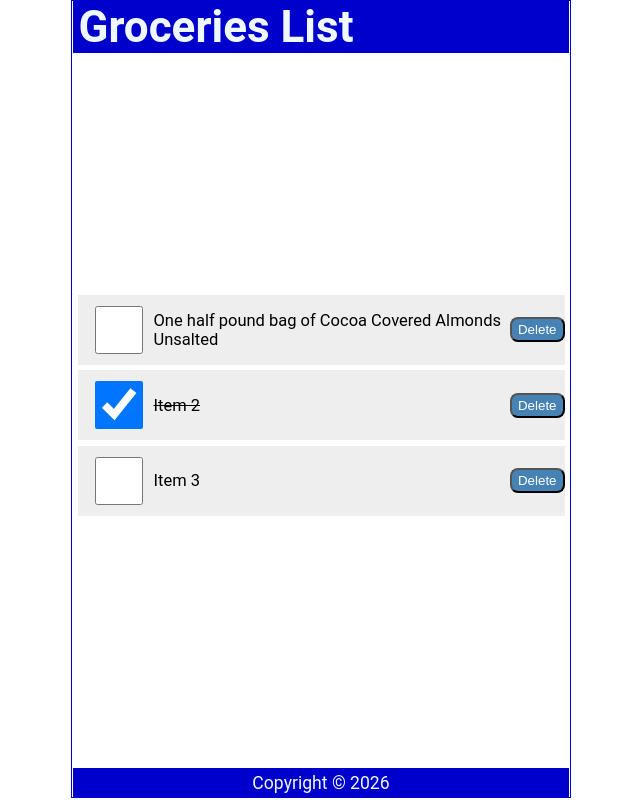
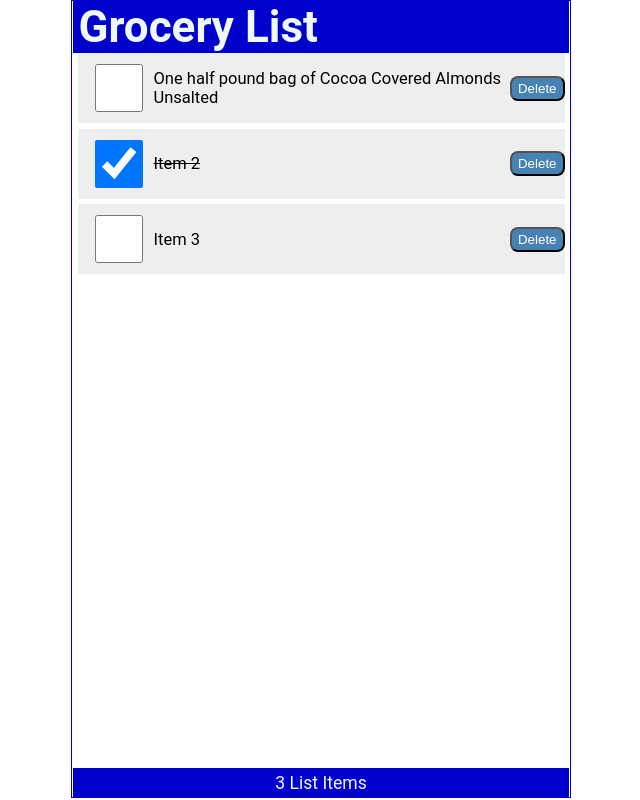
Before and after one commit to deballap-webdev/react-learning, a React (Vite) app in the folder lesson_01/: page / in a window 1280 px wide. Shown: the whole page, without its empty margins (319-959 px from the left). Built offline with nearby package versions, Linux system fonts and the light colour scheme.

Commit message:
learn props and prop drilling

```diff
--- a/lesson_01/src/App.jsx
+++ b/lesson_01/src/App.jsx
@@ -1,13 +1,49 @@
 import Header from "./Header";
 import Content from "./Content";
 import Footer from "./Footer";
+import React from "react";
+function App() {
+  const { useState } = React;
+  const [items, setItems] = useState([
+    {
+      id: 1,
+      checked: false,
+      item: "One half pound bag of Cocoa Covered Almonds Unsalted",
+    },
+    {
+      id: 2,
+      checked: true,
+      item: "Item 2",
+    },
+    {
+      id: 3,
+      checked: false,
+      item: "Item 3",
+    },
+  ]);
 
-function App() {
+  const handleCheck = (id) => {
+    const listItems = items.map((item) =>
+      item.id === id ? { ...item, checked: !item.checked } : item,
+    );
+    setItems(listItems);
+    localStorage.setItem("grocerylist", JSON.stringify(listItems));
+  };
+
+  const handleDelete = (id) => {
+    const listItems = items.filter((item) => item.id !== id);
+    setItems(listItems);
+    localStorage.setItem("groceryList", JSON.stringify(listItems));
+  };
   return (
     <div className="App">
-      <Header />
-      <Content />
-      <Footer />
+      <Header heading="Grocery List" />
+      <Content
+        items={items}
+        handleDelete={handleDelete}
+        handleCheck={handleCheck}
+      />
+      <Footer length={items.length} />
     </div>
   );
 }
--- a/lesson_01/src/Content.jsx
+++ b/lesson_01/src/Content.jsx
@@ -1,58 +1,14 @@
 import React, { useState } from "react";
-const Content = () => {
-  const [items, setItems] = useState([
-    {
-      id: 1,
-      checked: false,
-      item: "One half pound bag of Cocoa Covered Almonds Unsalted",
-    },
-    {
-      id: 2,
-      checked: true,
-      item: "Item 2",
-    },
-    {
-      id: 3,
-      checked: false,
-      item: "Item 3",
-    },
-  ]);
-
-  const handleCheck = (id) => {
-    const listItems = items.map((item) =>
-      item.id === id ? { ...item, checked: !item.checked } : item,
-    );
-    setItems(listItems);
-    localStorage.setItem("grocerylist", JSON.stringify(listItems));
-  };
-
-  const handleDelete = (id) => {
-    const listItems = items.filter((item) => item.id !== id);
-    setItems(listItems);
-    localStorage.setItem("groceryList", JSON.stringify(listItems));
-  };
-
+import ItemList from "./ItemList";
+const Content = ({ items, handleCheck, handleDelete }) => {
   return (
     <main>
       {items.length ? (
-        <ul>
-          {items.map((item) => (
-            <li className="item" key={item.id}>
-              <input
-                type="checkbox"
-                checked={item.checked}
-                onChange={() => handleCheck(item.id)}
-              />
-              <label
-                style={item.checked ? { textDecoration: "line-through" } : null}
-                onDoubleClick={() => handleCheck(item.id)}
-              >
-                {item.item}
-              </label>
-              <button onClick={() => handleDelete(item.id)}>Delete</button>
-            </li>
-          ))}
-        </ul>
+        <ItemList
+          items={items}
+          handleCheck={handleCheck}
+          handleDelete={handleDelete}
+        />
       ) : (
         <p style={{ marginTop: "2rem" }}>Your List is Empty.</p>
       )}
--- a/lesson_01/src/Footer.jsx
+++ b/lesson_01/src/Footer.jsx
@@ -1,10 +1,11 @@
 import React from "react";
 
-const Footer = () => {
-  const today = new Date();
+const Footer = ({ length }) => {
   return (
     <footer>
-      <p>Copyright &copy; {today.getFullYear()}</p>
+      <p>
+        {length} List {length === 1 ? "Item" : "Items"}
+      </p>
     </footer>
   );
 };
--- a/lesson_01/src/Header.jsx
+++ b/lesson_01/src/Header.jsx
@@ -1,9 +1,9 @@
 import React from "react";
 
-const Header = () => {
+const Header = ({ heading = "Default Heading" }) => {
   return (
     <header>
-      <h1>Groceries List</h1>
+      <h1>{heading}</h1>
     </header>
   );
 };
--- /dev/null
+++ b/lesson_01/src/ItemList.jsx
@@ -0,0 +1,19 @@
+import React from "react";
+import LineItem from "./LineItem";
+
+const ItemList = ({ items, handleCheck, handleDelete }) => {
+  return (
+    <ul>
+      {items.map((item) => (
+        <LineItem
+          key={item.id}
+          item={item}
+          handleCheck={handleCheck}
+          handleDelete={handleDelete}
+        />
+      ))}
+    </ul>
+  );
+};
+
+export default ItemList;
--- /dev/null
+++ b/lesson_01/src/LineItem.jsx
@@ -0,0 +1,27 @@
+import React from "react";
+
+const LineItem = ({ item, handleCheck, handleDelete }) => {
+  return (
+    <li className="item" key={item.id}>
+      <input
+        type="checkbox"
+        checked={item.checked}
+        onChange={() => handleCheck(item.id)}
+      />
+      <label
+        style={item.checked ? { textDecoration: "line-through" } : null}
+        onDoubleClick={() => handleCheck(item.id)}
+      >
+        {item.item}
+      </label>
+      <button
+        onClick={() => handleDelete(item.id)}
+        aria-label={`Delete ${item.item}`}
+      >
+        Delete
+      </button>
+    </li>
+  );
+};
+
+export default LineItem;
--- a/lesson_01/src/index.css
+++ b/lesson_01/src/index.css
@@ -154,7 +154,7 @@ main {
   width: 100%;
   display: flex;
   flex-direction: column;
-  justify-content: center;
+  justify-content: flex-start;
   align-items: center;
   overflow-y: auto;
   flex-grow: 1;
```
